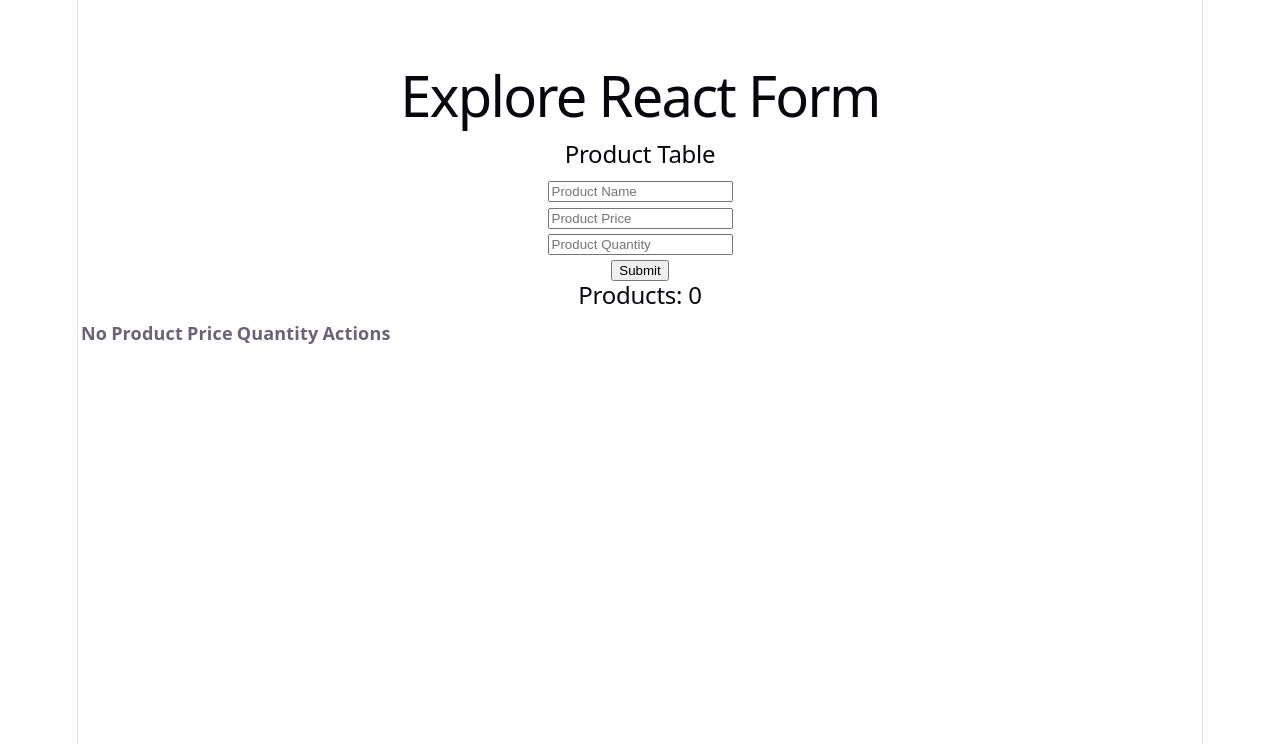
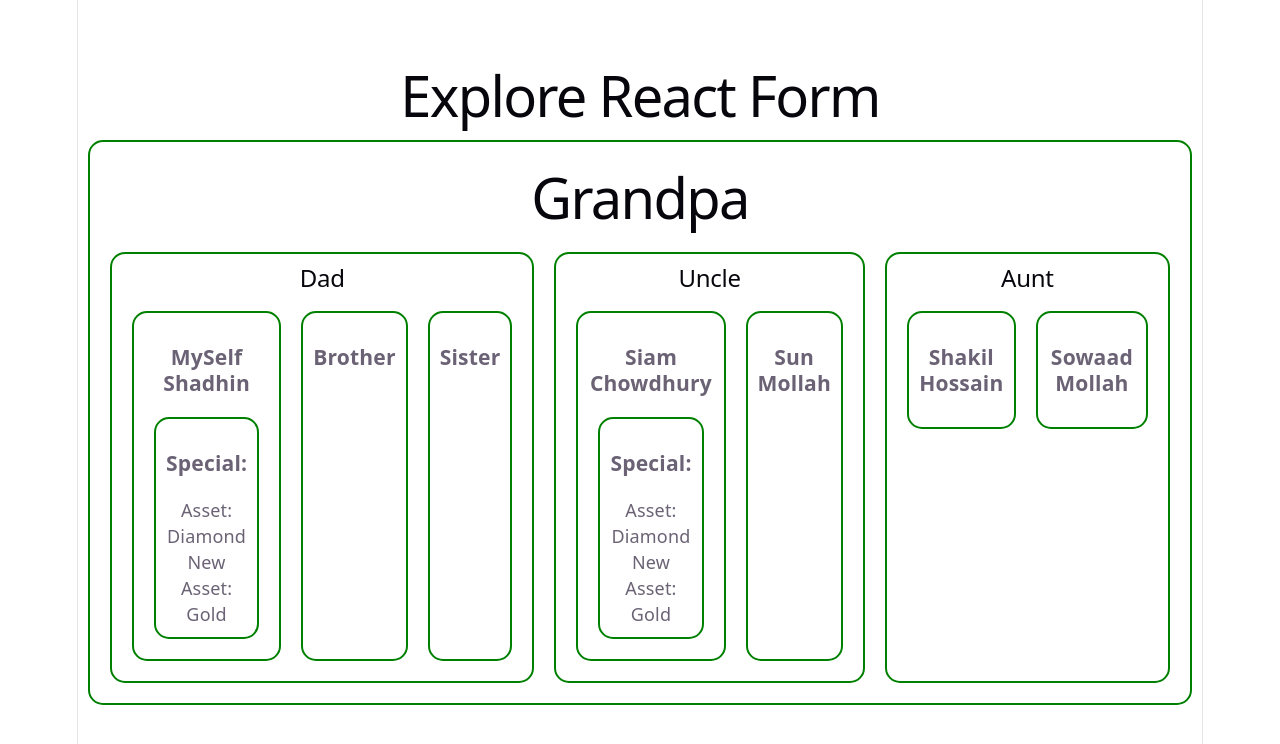
Before and after one commit to SHShadhin/PH-Course, a React (Vite) app in the folder Milestone-7 React Router Dom/Module-38-Context-Api_and_Custom-Hook/Explore-React-Form/: page / in a window 1280 px wide. Shown: the top 744 px of the page. Built offline with nearby package versions, Linux system fonts and the light colour scheme.

Commit message:
Create a family tree with many components and share data by props drilling method and Introduction to context api

```diff
--- a/Milestone-7 React Router Dom/Module-38-Context-Api_and_Custom-Hook/Explore-React-Form/src/App.jsx
+++ b/Milestone-7 React Router Dom/Module-38-Context-Api_and_Custom-Hook/Explore-React-Form/src/App.jsx
@@ -1,6 +1,7 @@
 
 import './App.css'
 import ControlledField from './components/ControlledField/ControlledField';
+import FamilyTree from './components/FamilyTree/FamilyTree';
 import FormAction from './components/FormAction/FormAction';
 import HookForm from './components/HookForm/HookForm';
 import ProductManagement from './components/ProductManagement/ProductManagement';
@@ -18,7 +19,8 @@
         {/* <ControlledField></ControlledField> */}
         {/* <UnControlledField></UnControlledField> */}
         {/* <HookForm></HookForm> */}
-        <ProductManagement></ProductManagement>
+        {/* <ProductManagement></ProductManagement> */}
+        <FamilyTree></FamilyTree>
       </div>
     </>
   );
--- /dev/null
+++ b/Milestone-7 React Router Dom/Module-38-Context-Api_and_Custom-Hook/Explore-React-Form/src/components/FamilyTree/Aunt.jsx
@@ -0,0 +1,16 @@
+import React from 'react';
+import Cousin from './Cousin';
+
+const Aunt = () => {
+  return (
+    <div>
+      <h2>Aunt</h2>
+      <section className="flex">
+        <Cousin name="Shakil Hossain"></Cousin>
+        <Cousin name="Sowaad Mollah"></Cousin>
+      </section>
+    </div>
+  );
+};
+
+export default Aunt;
--- /dev/null
+++ b/Milestone-7 React Router Dom/Module-38-Context-Api_and_Custom-Hook/Explore-React-Form/src/components/FamilyTree/Brother.jsx
@@ -0,0 +1,11 @@
+import React from 'react';
+
+const Brother = () => {
+  return (
+    <div>
+      <h3>Brother</h3>
+    </div>
+  );
+};
+
+export default Brother;
--- /dev/null
+++ b/Milestone-7 React Router Dom/Module-38-Context-Api_and_Custom-Hook/Explore-React-Form/src/components/FamilyTree/Cousin.jsx
@@ -0,0 +1,13 @@
+import React from 'react';
+import Special from './Special';
+
+const Cousin = ({name, asset}) => {
+  return (
+    <div>
+      <h3>{name}</h3>
+      {name === 'Siam Chowdhury' && <Special asset={asset}></Special>}
+    </div>
+  );
+};
+
+export default Cousin;
--- /dev/null
+++ b/Milestone-7 React Router Dom/Module-38-Context-Api_and_Custom-Hook/Explore-React-Form/src/components/FamilyTree/Dad.jsx
@@ -0,0 +1,19 @@
+import React from 'react';
+import MySelf from './MySelf';
+import Brother from './Brother';
+import Sister from './Sister';
+
+const Dad = ({ asset }) => {
+  return (
+    <div>
+      <h2>Dad</h2>
+      <section className="flex">
+        <MySelf asset={asset}></MySelf>
+        <Brother></Brother>
+        <Sister></Sister>
+      </section>
+    </div>
+  );
+};
+
+export default Dad;
--- /dev/null
+++ b/Milestone-7 React Router Dom/Module-38-Context-Api_and_Custom-Hook/Explore-React-Form/src/components/FamilyTree/FamilyTree.css
@@ -0,0 +1,11 @@
+.family-tree div {
+  border: 2px solid green;
+  margin: 10px;
+  padding: 10px;
+  border-radius: 15px;
+
+}
+
+.flex {
+  display: flex;
+}
--- /dev/null
+++ b/Milestone-7 React Router Dom/Module-38-Context-Api_and_Custom-Hook/Explore-React-Form/src/components/FamilyTree/FamilyTree.jsx
@@ -0,0 +1,18 @@
+import React, { createContext } from 'react';
+import Grandpa from './Grandpa';
+import './FamilyTree.css'
+export const AssetContext = createContext('');
+
+const FamilyTree = () => {
+  const asset = 'Diamond'
+  const newAsset = 'Gold'
+  return (
+    <div className="family-tree">
+      <AssetContext.Provider value={newAsset}>
+        <Grandpa asset={asset}></Grandpa>
+      </AssetContext.Provider>
+    </div>
+  );
+};
+
+export default FamilyTree;
--- /dev/null
+++ b/Milestone-7 React Router Dom/Module-38-Context-Api_and_Custom-Hook/Explore-React-Form/src/components/FamilyTree/Grandpa.jsx
@@ -0,0 +1,19 @@
+import React from 'react';
+import Dad from './Dad';
+import Uncle from './Uncle';
+import Aunt from './Aunt';
+
+const Grandpa = ({ asset }) => {
+  return (
+    <div>
+      <h1>Grandpa</h1>
+      <section className="flex">
+        <Dad asset={asset}></Dad>
+        <Uncle asset={asset}></Uncle>
+        <Aunt></Aunt>
+      </section>
+    </div>
+  );
+};
+
+export default Grandpa;
--- /dev/null
+++ b/Milestone-7 React Router Dom/Module-38-Context-Api_and_Custom-Hook/Explore-React-Form/src/components/FamilyTree/MySelf.jsx
@@ -0,0 +1,13 @@
+import React from 'react';
+import Special from './Special';
+
+const MySelf = ({asset}) => {
+  return (
+    <div>
+      <h3>MySelf Shadhin</h3>
+      <Special asset={asset}></Special>
+    </div>
+  );
+};
+
+export default MySelf;
--- /dev/null
+++ b/Milestone-7 React Router Dom/Module-38-Context-Api_and_Custom-Hook/Explore-React-Form/src/components/FamilyTree/Sister.jsx
@@ -0,0 +1,11 @@
+import React from 'react';
+
+const Sister = () => {
+  return (
+    <div>
+      <h3>Sister</h3>
+    </div>
+  );
+};
+
+export default Sister;
--- /dev/null
+++ b/Milestone-7 React Router Dom/Module-38-Context-Api_and_Custom-Hook/Explore-React-Form/src/components/FamilyTree/Special.jsx
@@ -0,0 +1,16 @@
+import React, { useContext } from 'react';
+import { AssetContext } from './FamilyTree';
+
+const Special = ({ name, asset }) => {
+  const newAsset = useContext(AssetContext)
+  console.log('New Asset', newAsset)
+  return (
+    <div>
+      <h3>Special: {name}</h3>
+      <p>Asset: {asset} </p>
+      <p>New Asset: {newAsset} </p>
+    </div>
+  );
+};
+
+export default Special;
--- /dev/null
+++ b/Milestone-7 React Router Dom/Module-38-Context-Api_and_Custom-Hook/Explore-React-Form/src/components/FamilyTree/Uncle.jsx
@@ -0,0 +1,16 @@
+import React from 'react';
+import Cousin from './Cousin';
+
+const Uncle = ({asset}) => {
+  return (
+    <div>
+      <h2>Uncle</h2>
+      <section className='flex'>
+        <Cousin asset={asset} name='Siam Chowdhury'></Cousin>
+        <Cousin name='Sun Mollah'></Cousin>
+      </section>
+    </div>
+  );
+};
+
+export default Uncle;
```
